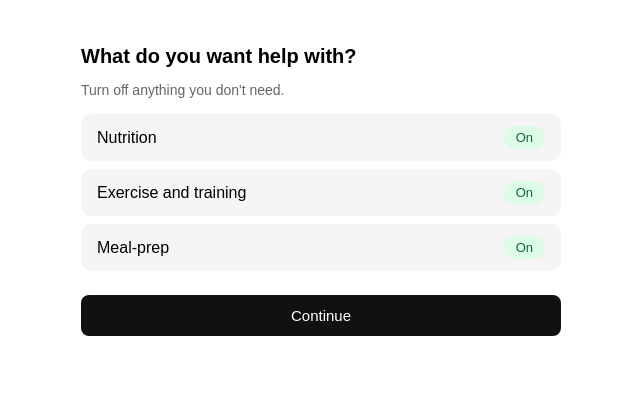
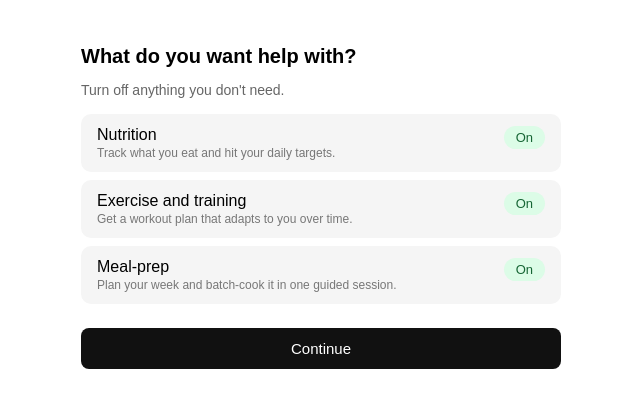
Before and after one commit to ananyaw/health-os, a Next.js app: page /onboarding in a window 1280 px wide. Both pictures are taken after a click on the button "Continue". Shown: the top 408 px of the page, without its empty margins (319-959 px from the left). Built offline with nearby package versions, Linux system fonts and the light colour scheme.

Commit message:
Update page.js

```diff
--- a/app/onboarding/page.js
+++ b/app/onboarding/page.js
@@ -10,13 +10,34 @@ const GOAL_OPTIONS = [
   "Reduce stress",
 ];
 
+const MODULES = [
+  {
+    key: "nutrition",
+    label: "Nutrition",
+    desc: "Track what you eat and hit your daily targets.",
+  },
+  {
+    key: "exercise",
+    label: "Exercise and training",
+    desc: "Get a workout plan that adapts to you over time.",
+  },
+  {
+    key: "mealprep",
+    label: "Meal-prep",
+    desc: "Plan your week and batch-cook it in one guided session.",
+  },
+];
+
+function joinWithAnd(arr) {
+  if (arr.length === 0) return "";
+  if (arr.length === 1) return arr[0];
+  if (arr.length === 2) return arr[0] + " and " + arr[1];
+  return arr.slice(0, -1).join(", ") + ", and " + arr[arr.length - 1];
+}
+
 export default function Onboarding() {
   const [step, setStep] = useState("goals");
-  const [goals, setGoals] = useState([
-    "Lose weight",
-    "General health",
-    "Train for an event",
-  ]);
+  const [goals, setGoals] = useState([]);
   const [notes, setNotes] = useState("");
   const [modules, setModules] = useState({
     nutrition: true,
@@ -49,9 +70,9 @@ export default function Onboarding() {
   }
 
   const onModules = [
-    modules.nutrition && "nutrition",
-    modules.exercise && "exercise",
-    modules.mealprep && "meal-prep",
+    modules.nutrition && "Nutrition",
+    modules.exercise && "Exercise",
+    modules.mealprep && "Meal-prep",
   ].filter(Boolean);
 
   return (
@@ -120,24 +141,26 @@ export default function Onboarding() {
           <p style={{ color: "#666", fontSize: 14, marginBottom: 16 }}>
             Turn off anything you don't need.
           </p>
-          {[
-            { key: "nutrition", label: "Nutrition" },
-            { key: "exercise", label: "Exercise and training" },
-            { key: "mealprep", label: "Meal-prep" },
-          ].map((m) => (
+          {MODULES.map((m) => (
             <div
               key={m.key}
               style={{
                 display: "flex",
                 justifyContent: "space-between",
-                alignItems: "center",
+                alignItems: "flex-start",
                 padding: "12px 16px",
                 background: "#f5f5f5",
                 borderRadius: 10,
                 marginBottom: 8,
+                gap: 12,
               }}
             >
-              <span>{m.label}</span>
+              <div>
+                <div style={{ fontWeight: 500 }}>{m.label}</div>
+                <div style={{ fontSize: 12, color: "#777", marginTop: 2 }}>
+                  {m.desc}
+                </div>
+              </div>
               <button
                 onClick={() => toggleModule(m.key)}
                 style={{
@@ -147,6 +170,7 @@ export default function Onboarding() {
                   background: modules[m.key] ? "#dcfce7" : "#eee",
                   color: modules[m.key] ? "#166534" : "#888",
                   fontSize: 13,
+                  flexShrink: 0,
                 }}
               >
                 {modules[m.key] ? "On" : "Off"}
@@ -176,7 +200,7 @@ export default function Onboarding() {
           <h1 style={{ fontSize: 20, fontWeight: 600 }}>You're set</h1>
           <p style={{ color: "#666", fontSize: 14 }}>
             {onModules.length > 0
-              ? onModules.join(", ") +
+              ? joinWithAnd(onModules) +
                 (onModules.length > 1 ? " are on. " : " is on. ")
               : "Nothing extra is on. "}
             We'll ask about anything else the first time it matters.
```
